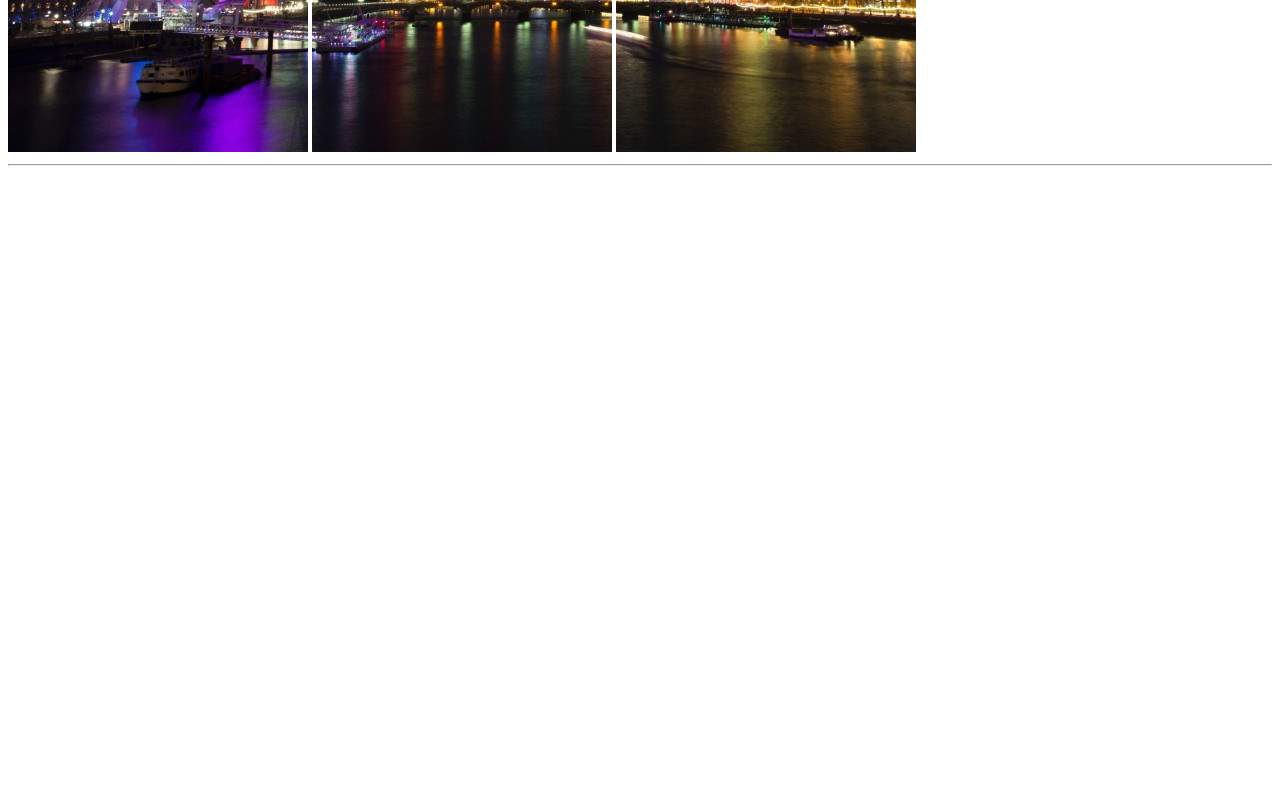
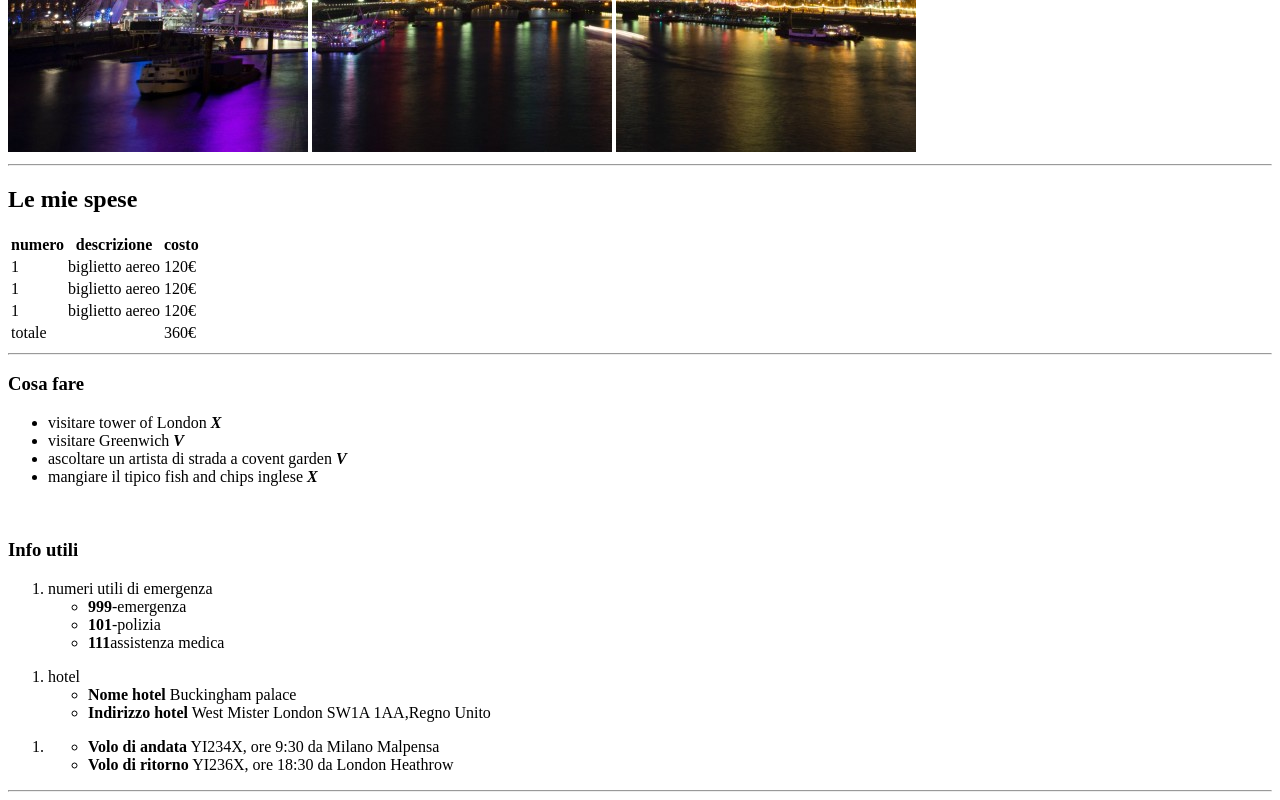
Before and after one commit to alessandroguddo02/html-london-trip, a plain HTML site: page index.html in a window 1280 px wide. Shown: the part 528-1328 px from the top of the page. Before the commit the page ends 800 px from the top, so only its background shows below. Drawn offline with Linux system fonts and the light colour scheme.

Commit message:
added main html

```diff
--- a/index.html
+++ b/index.html
@@ -15,5 +15,84 @@
         </div>
         <hr>
     </header>
+
+    <main>
+        <!--spese-->
+        <h2>Le mie spese</h2>
+        <table>
+            <tr>
+                <th>numero</th>
+                <th>descrizione</th>
+                <th>costo</th>
+            </tr>
+            <tr>
+                <td>1</td>
+                <td>biglietto aereo</td>
+                <td>120€</td>
+            </tr>
+
+            <tr>
+                <td>1</td>
+                <td>biglietto aereo</td>
+                <td>120€</td>
+            </tr>
+
+            <tr>
+                <td>1</td>
+                <td>biglietto aereo</td>
+                <td>120€</td>
+            </tr>
+
+            <tfoot>
+                <td>totale</td>
+                <td></td>
+                <td>360€</td>
+            </tfoot>
+        </table>
+        <hr>
+
+         <!--attività-->
+
+         <h3>Cosa fare</h3>
+         <ul>
+            <li>visitare tower of London <strong><em>X</em></strong></li>
+            <li>visitare Greenwich  <strong><em>V</em></strong></li>
+            <li>ascoltare un artista di strada a covent garden  <strong><em>V</em></strong></li>
+            <li>mangiare il tipico fish and chips inglese  <strong><em>X</em></strong></li>
+         </ul>
+         <br>
+
+         <!--informazioni utili-->
+
+         <h3>Info utili</h3>
+         <ol>
+            <li>numeri utili di emergenza
+                <ul>
+                    <li><strong>999</strong>-emergenza</li>
+                    <li><strong>101</strong>-polizia</li>
+                    <li><strong>111</strong>assistenza medica</li>
+                </ul>
+            </li>
+         </ol>
+
+         <ol>
+            <li>hotel
+                <ul>
+                    <li><strong>Nome hotel</strong> Buckingham palace</li>
+                    <li><strong>Indirizzo hotel</strong> West Mister London SW1A 1AA,Regno Unito</li>
+                </ul>
+            </li>
+         </ol>
+
+         <ol>
+            <li>
+                <ul>
+                    <li><strong>Volo di andata</strong> YI234X, ore 9:30 da Milano Malpensa</li>
+                    <li><strong>Volo di ritorno</strong> YI236X, ore 18:30 da London Heathrow</li>
+                </ul>
+            </li>
+         </ol>
+         <hr>
+    </main>
 </body>
 </html>
```
